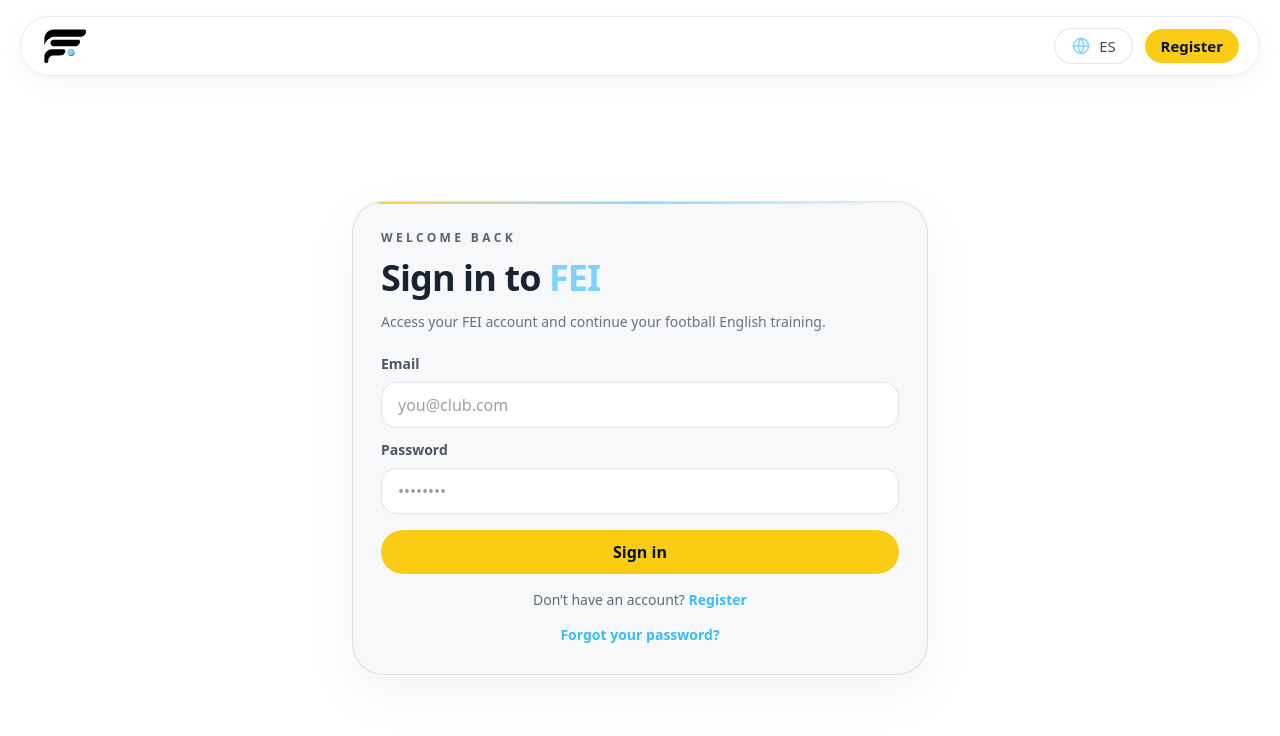
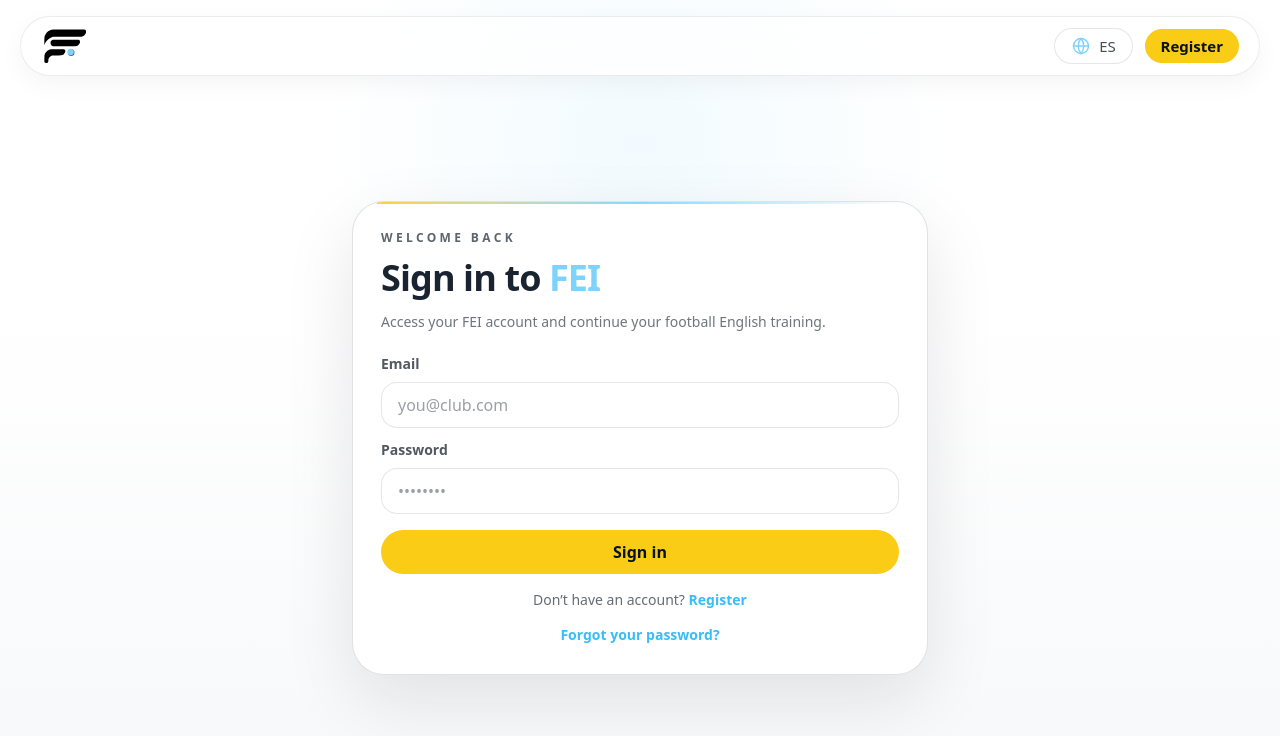
Before and after one commit to feifootball/fei-platform, a Next.js app: page /login in a window 1280 px wide. Shown: the top 736 px of the page. Built offline with nearby package versions, Linux system fonts and the light colour scheme; no server answers.

Commit message:
Improve login card separation

```diff
--- a/app/login/page.tsx
+++ b/app/login/page.tsx
@@ -116,14 +116,14 @@ export default function LoginPage() {
   )
 
   return (
-    <main className="min-h-screen bg-white text-fei-bg">
+    <main className="min-h-screen bg-[radial-gradient(circle_at_50%_18%,rgba(125,211,252,0.10),transparent_34%),linear-gradient(to_bottom,#ffffff_0%,#ffffff_38%,#F7F8FA_100%)] text-fei-bg">
       <AuthNav />
 
       <section className="mx-auto flex min-h-[calc(100vh-76px)] max-w-7xl items-center justify-center px-5 py-6 sm:px-8">
         <div className="w-full max-w-xl">
           <form
             onSubmit={handleLogin}
-            className="relative overflow-hidden rounded-[2rem] border border-fei-bg/10 bg-[#F7F8FA] p-5 shadow-[0_18px_55px_rgba(7,17,31,0.05)] sm:p-7"
+            className="relative overflow-hidden rounded-[2rem] border border-fei-bg/12 bg-white p-5 shadow-[0_26px_70px_rgba(7,17,31,0.10)] sm:p-7"
           >
             <div className="absolute inset-x-6 top-0 h-[2px] bg-gradient-to-r from-fei-yellow via-fei-sky to-transparent opacity-90" />
 
```
